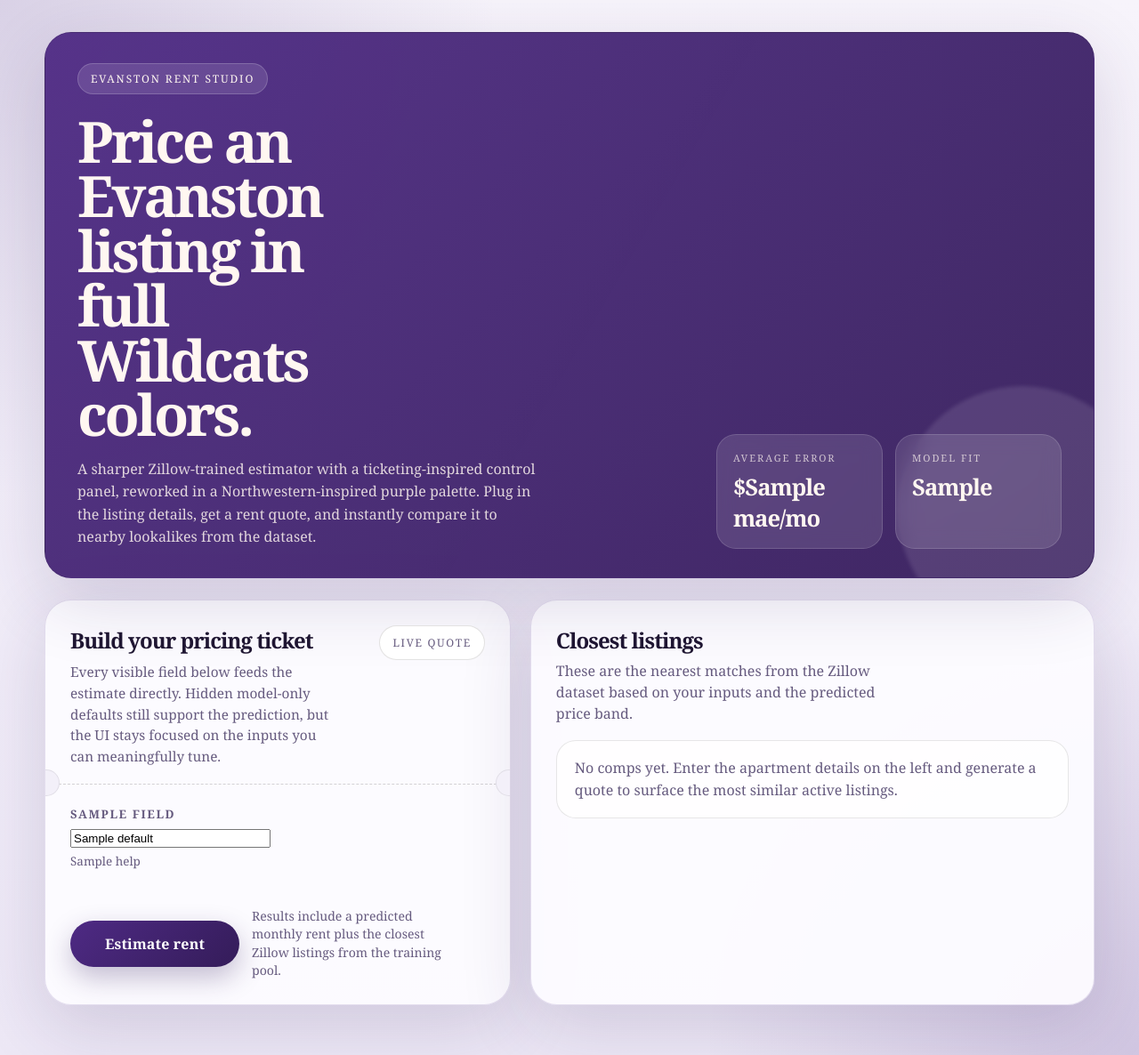
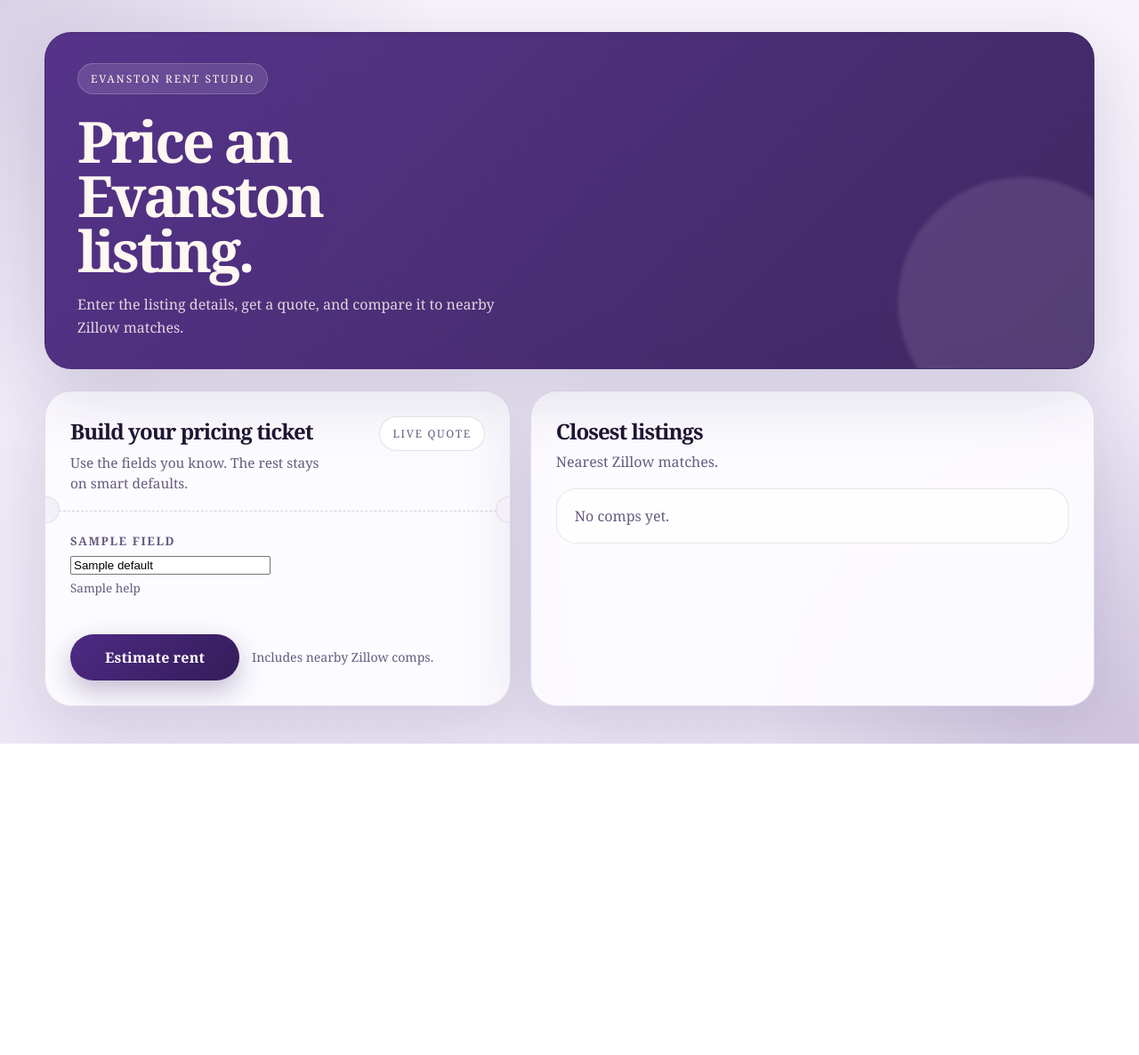
Before and after one commit to KadenXu5001/SubletModel, a Flask app: template templates/index.html in a window 1280 px wide. Shown: the whole page at 89% size. After the commit the page ends 836 px from the top, so only its background shows below. Run offline with Flask 3, Linux system fonts and the light colour scheme; the template is opened without the code that fills it: most values are stand-ins (such as "Sample title", 1, 10 or a date in 2020); parts of the project's set-up code (start-up, migrations or seed data) failed here and were passed over.

Commit message:
added several new QOL features

```diff
--- a/app.py
+++ b/app.py
@@ -1,5 +1,7 @@
 import pickle
 from pathlib import Path
+from difflib import SequenceMatcher
+from math import asin, cos, radians, sin, sqrt
 
 from flask import Flask, jsonify, render_template, request
 import pandas as pd
@@ -8,13 +10,15 @@ from zillow_data import build_listing_frame
 
 
 MODEL_PATH = Path("models/zillow_evanston_model.pkl")
+NORTHWESTERN_TECH_NAME = "Northwestern Tech"
+NORTHWESTERN_TECH_LATITUDE = 42.0579
+NORTHWESTERN_TECH_LONGITUDE = -87.6752
 HIDDEN_FIELDS = {"zipcode", "home_type", "rent_zestimate"}
 FIELD_ORDER = [
     "beds",
     "baths",
     "area",
-    "latitude",
-    "longitude",
+    "address_query",
     "days_on_zillow",
     "is_featured",
     "has_units",
@@ -24,6 +28,7 @@ FIELD_LABELS = {
     "beds": "Bedrooms",
     "baths": "Bathrooms",
     "area": "Square Footage",
+    "address_query": "Address",
     "latitude": "Latitude",
     "longitude": "Longitude",
     "days_on_zillow": "Days on Zillow",
@@ -35,15 +40,14 @@ FIELD_LABELS = {
     "has_home_info": "Has Zillow Home Details",
 }
 FIELD_HELP = {
-    "beds": "Studio = 0, one-bed = 1, and so on.",
-    "baths": "Half baths can be entered as 0.5 increments.",
-    "area": "Use interior square footage when available.",
-    "latitude": "Optional, but helps surface tighter comparables.",
-    "longitude": "Optional, pairs with latitude for location matching.",
-    "days_on_zillow": "Useful if you want recency-sensitive comps.",
-    "is_featured": "Whether the listing is promoted on Zillow.",
-    "has_units": "Turn on for buildings with multiple unit types.",
-    "has_home_info": "Keep on unless the listing is very sparse.",
+    "beds": "Studio = 0.",
+    "baths": "Use 0.5 steps if needed.",
+    "area": "Square feet.",
+    "address_query": "Used to infer latitude and longitude.",
+    "days_on_zillow": "Optional.",
+    "is_featured": "Promoted listing.",
+    "has_units": "Multiple unit types.",
+    "has_home_info": "Detailed Zillow data.",
 }
 
 
@@ -67,6 +71,12 @@ FEATURE_DEFAULTS = artifact["feature_defaults"]
 MODEL_MAE = artifact["metrics"]["mae"]
 MODEL_R2 = artifact["metrics"]["r2"]
 LISTINGS_DF = build_listing_frame()
+ADDRESS_BOOK = (
+    LISTINGS_DF[["address", "latitude", "longitude"]]
+    .dropna(subset=["address", "latitude", "longitude"])
+    .drop_duplicates(subset=["address"])
+    .reset_index(drop=True)
+)
 
 
 def build_field_specs() -> list[dict]:
@@ -99,6 +109,19 @@ def build_field_specs() -> list[dict]:
                 }
             )
 
+    if "address_query" in FIELD_ORDER:
+        insert_at = 3 if len(field_specs) >= 3 else len(field_specs)
+        field_specs.insert(
+            insert_at,
+            {
+                "name": "address_query",
+                "label": FIELD_LABELS["address_query"],
+                "type": "text",
+                "default": "",
+                "help": FIELD_HELP["address_query"],
+            },
+        )
+
     return field_specs
 
 
@@ -107,6 +130,33 @@ VISIBLE_FIELDS = [spec["name"] for spec in FIELD_SPECS]
 COMPARABLE_FIELDS = [
     field for field in VISIBLE_FIELDS if field in NUMERIC_FEATURES or field in BOOLEAN_FEATURES
 ]
+
+
+def resolve_address_to_coordinates(address_query: str) -> tuple[float, float] | None:
+    query = " ".join(str(address_query).lower().split())
+    if not query or ADDRESS_BOOK.empty:
+        return None
+
+    best_row = None
+    best_score = 0.0
+
+    for _, candidate in ADDRESS_BOOK.iterrows():
+        candidate_address = " ".join(str(candidate["address"]).lower().split())
+        if not candidate_address:
+            continue
+
+        score = SequenceMatcher(None, query, candidate_address).ratio()
+        if query in candidate_address:
+            score += 0.25
+
+        if score > best_score:
+            best_score = score
+            best_row = candidate
+
+    if best_row is None or best_score < 0.45:
+        return None
+
+    return float(best_row["latitude"]), float(best_row["longitude"])
 
 
 def build_model_row(data: dict) -> dict:
@@ -127,11 +177,18 @@ def build_model_row(data: dict) -> dict:
         if value is not None:
             row[feature] = int(bool(value))
 
+    resolved_coordinates = resolve_address_to_coordinates(data.get("address_query", ""))
+    if resolved_coordinates is not None:
+        row["latitude"], row["longitude"] = resolved_coordinates
+
     return row
 
 
 def find_comparables(row: dict, predicted_price: float, limit: int = 4) -> list[dict]:
     df = LISTINGS_DF.copy()
+    preferred_df = df[df["area"].notna() & df["image_url"].astype(str).ne("")].copy()
+    if len(preferred_df) >= limit:
+        df = preferred_df
     scored_columns = []
 
     for feature in COMPARABLE_FIELDS:
@@ -162,13 +219,43 @@ def find_comparables(row: dict, predicted_price: float, limit: int = 4) -> list[
         {
             "url": comp["url"],
             "address": comp["address"],
+            "image_url": comp["image_url"],
             "price": int(comp["price"]) if pd.notna(comp["price"]) else None,
             "beds": float(comp["beds"]) if pd.notna(comp["beds"]) else None,
             "baths": float(comp["baths"]) if pd.notna(comp["baths"]) else None,
             "area": int(comp["area"]) if pd.notna(comp["area"]) else None,
+            "distance_from_northwestern_tech_mi": distance_to_northwestern_tech(comp),
         }
         for _, comp in comps.iterrows()
     ]
+
+
+def haversine_miles(lat1: float, lon1: float, lat2: float, lon2: float) -> float:
+    earth_radius_miles = 3958.8
+    dlat = radians(lat2 - lat1)
+    dlon = radians(lon2 - lon1)
+    lat1_rad = radians(lat1)
+    lat2_rad = radians(lat2)
+    a = sin(dlat / 2) ** 2 + cos(lat1_rad) * cos(lat2_rad) * sin(dlon / 2) ** 2
+    c = 2 * asin(sqrt(a))
+    return earth_radius_miles * c
+
+
+def distance_to_northwestern_tech(comp) -> float | None:
+    latitude = comp.get("latitude")
+    longitude = comp.get("longitude")
+    if pd.isna(latitude) or pd.isna(longitude):
+        return None
+
+    return round(
+        haversine_miles(
+            float(latitude),
+            float(longitude),
+            NORTHWESTERN_TECH_LATITUDE,
+            NORTHWESTERN_TECH_LONGITUDE,
+        ),
+        1,
+    )
 
 
 print(f"Model loaded — MAE: ${MODEL_MAE:,.0f}  R²: {MODEL_R2:.3f}")
--- a/templates/index.html
+++ b/templates/index.html
@@ -98,34 +98,6 @@
       color: rgba(255, 247, 241, 0.84);
       font-size: 1rem;
       line-height: 1.6;
-    }
-
-    .hero-stats {
-      display: grid;
-      grid-template-columns: 1fr 1fr;
-      gap: 14px;
-    }
-
-    .hero-stat {
-      padding: 18px 18px 16px;
-      border-radius: 22px;
-      background: rgba(255,255,255,0.12);
-      border: 1px solid rgba(255,255,255,0.14);
-      backdrop-filter: blur(10px);
-    }
-
-    .hero-stat span {
-      display: block;
-      font-size: 11px;
-      letter-spacing: 0.18em;
-      text-transform: uppercase;
-      color: rgba(255,247,241,0.72);
-      margin-bottom: 8px;
-    }
-
-    .hero-stat strong {
-      font-size: clamp(1.4rem, 2vw, 2rem);
-      letter-spacing: -0.04em;
     }
 
     .layout {
@@ -533,22 +530,10 @@
       <div class="eyebrow">Evanston Rent Studio</div>
       <div class="hero-grid">
         <div>
-          <h1>Price an Evanston listing in full Wildcats colors.</h1>
+          <h1>Price an Evanston listing.</h1>
           <p>
-            A sharper Zillow-trained estimator with a ticketing-inspired control panel,
-            reworked in a Northwestern-inspired purple palette.
-            Plug in the listing details, get a rent quote, and instantly compare it to nearby lookalikes from the dataset.
+            Enter the listing details, get a quote, and compare it to nearby Zillow matches.
           </p>
-        </div>
-        <div class="hero-stats">
-          <div class="hero-stat">
-            <span>Average error</span>
-            <strong>${{ mae }}/mo</strong>
-          </div>
-          <div class="hero-stat">
-            <span>Model fit</span>
-            <strong>{{ r2 }}</strong>
-          </div>
         </div>
       </div>
     </section>
@@ -559,7 +544,7 @@
           <div>
             <h2 class="panel-title">Build your pricing ticket</h2>
             <p class="panel-copy">
-              Every visible field below feeds the estimate directly. Hidden model-only defaults still support the prediction, but the UI stays focused on the inputs you can meaningfully tune.
+              Use the fields you know. The rest stays on smart defaults.
             </p>
           </div>
           <div class="badge">Live quote</div>
@@ -607,7 +592,7 @@
           <div class="actions">
             <button class="button" type="button" id="predict-button" onclick="predict()">Estimate rent</button>
             <div class="action-note">
-              Results include a predicted monthly rent plus the closest Zillow listings from the training pool.
+              Includes nearby Zillow comps.
             </div>
           </div>
         </div>
@@ -618,18 +603,18 @@
           <div class="quote-card" id="result-card">
             <span class="quote-kicker">Estimated monthly rent</span>
             <h2 id="price-display">—</h2>
-            <p id="result-copy">Run an estimate to reveal your quote and the closest comparable listings.</p>
+            <p id="result-copy">Closest Zillow matches appear below.</p>
           </div>
 
           <div class="comp-head">
             <div>
               <h3>Closest listings</h3>
-              <p>These are the nearest matches from the Zillow dataset based on your inputs and the predicted price band.</p>
+              <p>Nearest Zillow matches.</p>
             </div>
           </div>
 
           <div class="empty-state" id="empty-state">
-            No comps yet. Enter the apartment details on the left and generate a quote to surface the most similar active listings.
+            No comps yet.
           </div>
 
           <div class="comp-list" id="comparable-list"></div>
@@ -675,13 +660,20 @@
 
         const price = comp.price ? formatCurrency(comp.price) : "Price unavailable";
         const link = comp.url || "#";
+        const image = comp.image_url
+          ? `<div class="comp-photo"><img src="${comp.image_url}" alt="Photo of ${comp.address || "listing"}" loading="lazy" /></div>`
+          : `<div class="comp-photo"></div>`;
 
         const card = document.createElement("article");
         card.className = "comp-card";
         card.innerHTML = `
+          ${image}
           <div>
             <div class="comp-address">${comp.address || "Address unavailable"}</div>
             <div class="comp-meta">${meta}</div>
+            ${comp.distance_from_northwestern_tech_mi !== null && comp.distance_from_northwestern_tech_mi !== undefined
+              ? `<div class="comp-distance">${comp.distance_from_northwestern_tech_mi} mi from Northwestern Tech</div>`
+              : ``}
           </div>
           <div class="comp-price">
             <strong>${price}</strong>
@@ -719,7 +711,7 @@
 
         document.getElementById("price-display").textContent = formatCurrency(data.price);
         document.getElementById("result-copy").textContent =
-          "This quote blends your submitted inputs with the hidden model defaults, then anchors the output against similar Zillow listings.";
+          "Closest Zillow matches appear below.";
         resultCard.classList.add("visible");
         renderComparables(data.comparables || []);
       } catch (err) {
```
Also changed, not shown: other parts of templates/index.html (+36 -11 lines), zillow_data.py (+17 -0 lines).
